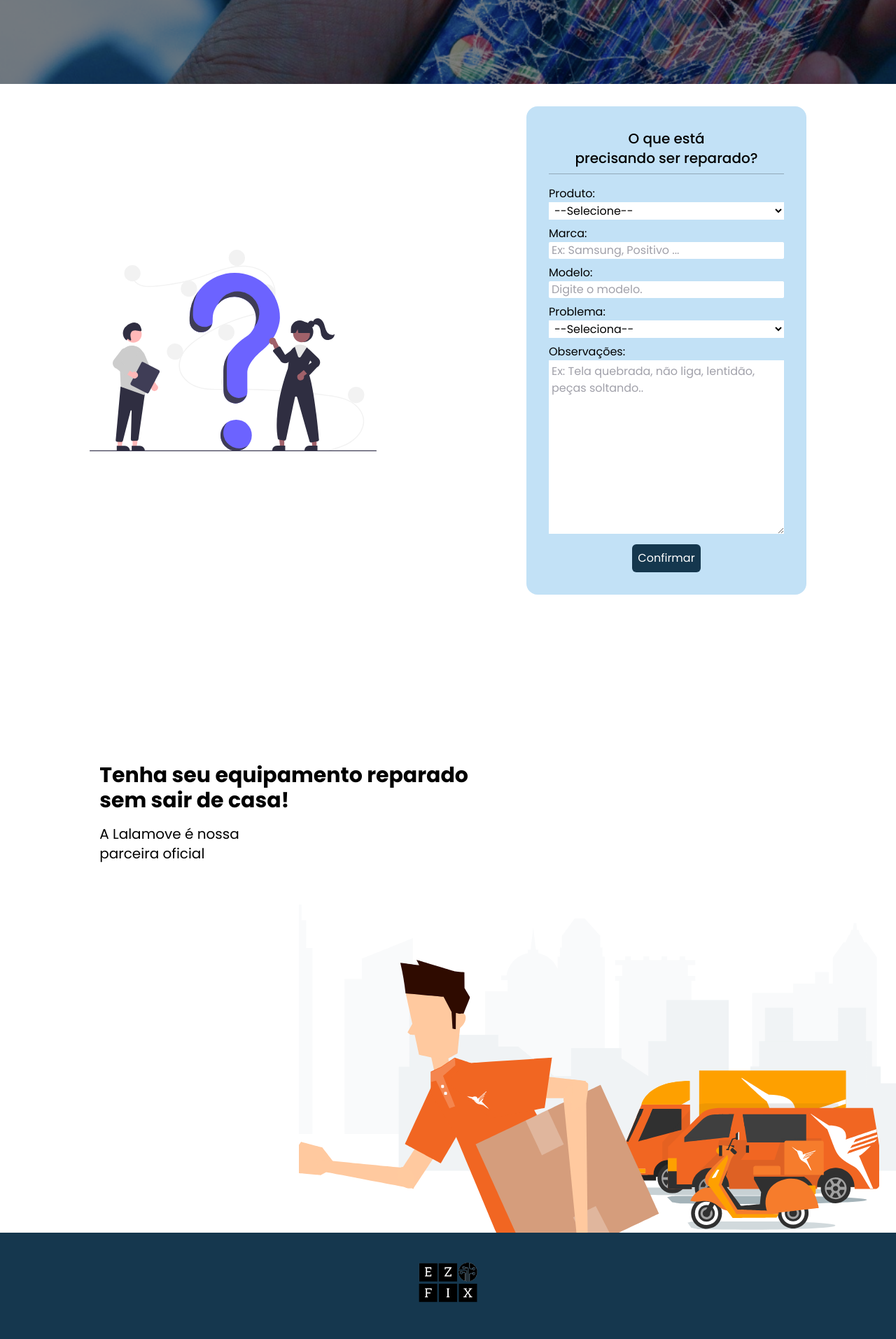
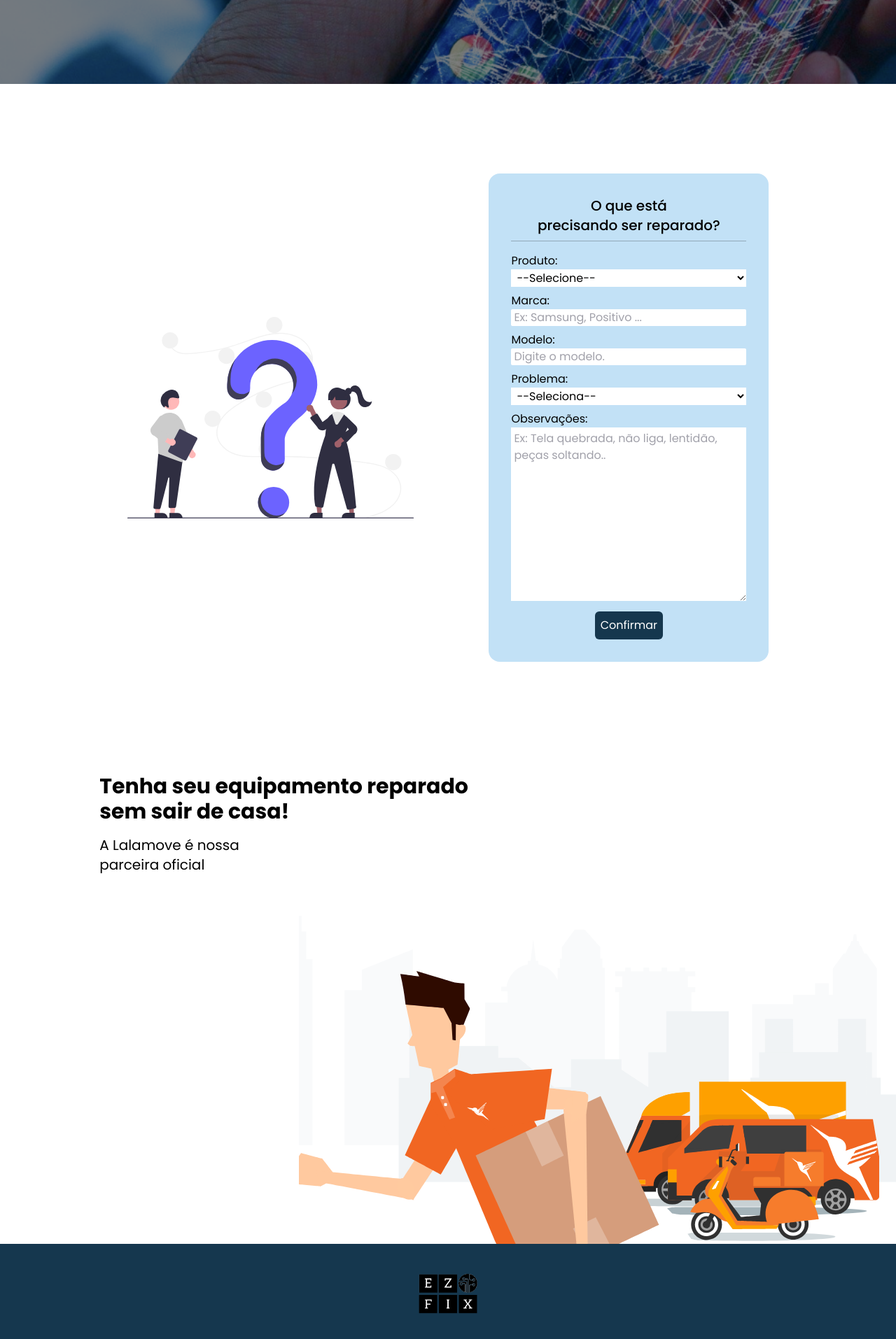
Before and after one commit to JoaoPedroArnaut/ezfix-front-end, a Next.js app: page / in a window 1280 px wide. Shown: the part 680-2594 px from the top of the page at 70% size. Built offline with nearby package versions, Linux system fonts and the light colour scheme.

Commit message:
meio maracana

```diff
--- a/src/components/Section2.jsx
+++ b/src/components/Section2.jsx
@@ -3,8 +3,8 @@ import FormProduto from './FormProduto'
 
 const Section2 = () => {
     return (
-        <div className="w-full tamanhoMinimo flex justify-around">
-            <div className="container h-full h-fit pt-8 sm:py-8  flex items-center lg:justify-between justify-around w-full sm:w-4/5">
+        <div className="w-full sm:my-24 tamanhoMinimo flex justify-around">
+            <div className="container h-full h-fit pt-8 sm:py-8  flex items-center lg:justify-around justify-around w-full sm:w-4/5">
                 <img src="/undraw_Questions_re_1fy7.svg" alt="" className="xl:w-2/4 lg:w-2/5 hidden lg:block" />
                 <FormProduto />
             </div>
--- a/src/components/Section3.jsx
+++ b/src/components/Section3.jsx
@@ -2,7 +2,7 @@ import React from 'react'
 
 const Section3 = () => {
     return (
-        <div className="alturaSemNavbar sm:mt-44 grid lg:grid-cols-3 lg:grid-rows-3 grid-cols-3 grid-rows-5">
+        <div className="alturaSemNavbar grid lg:grid-cols-3 lg:grid-rows-3 grid-cols-3 grid-rows-5">
             <div className="w-full h-15 flex justify-around sm:row-start-1 sm:row-span-1 sm:col-start-1 sm:col-span-2 row-start-4 row-span-1 col-start-1 col-span-3">
                 <div className="w-4/6 lg:pt-8 sm:pt-4 xl:pt-12">
                     <h1 className="lg:text-3xl xl:text-4xl sm:text-2xl  font-bold">Tenha seu equipamento reparado sem sair de casa!</h1>
```
